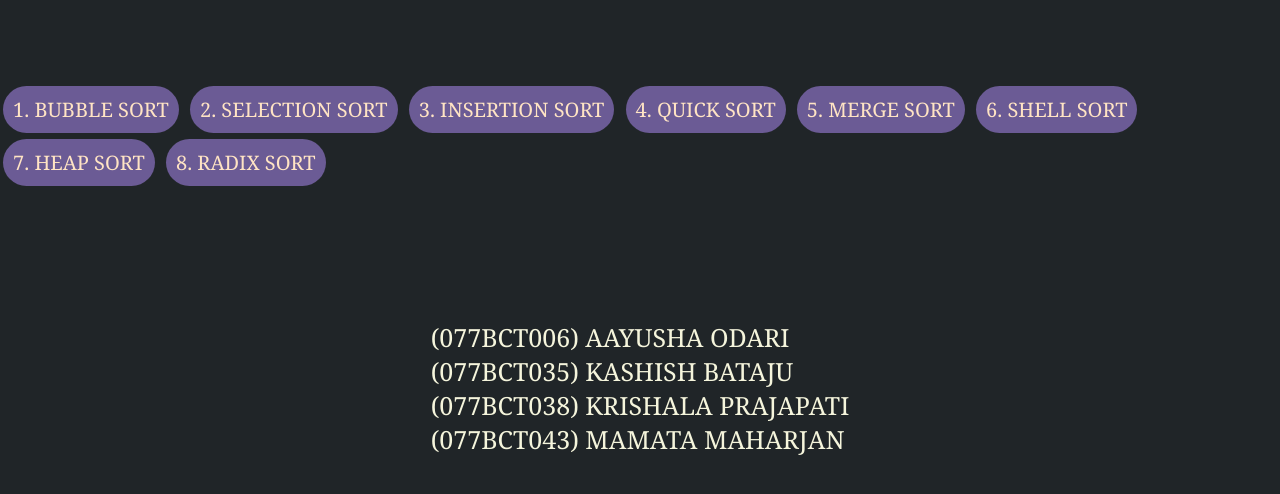
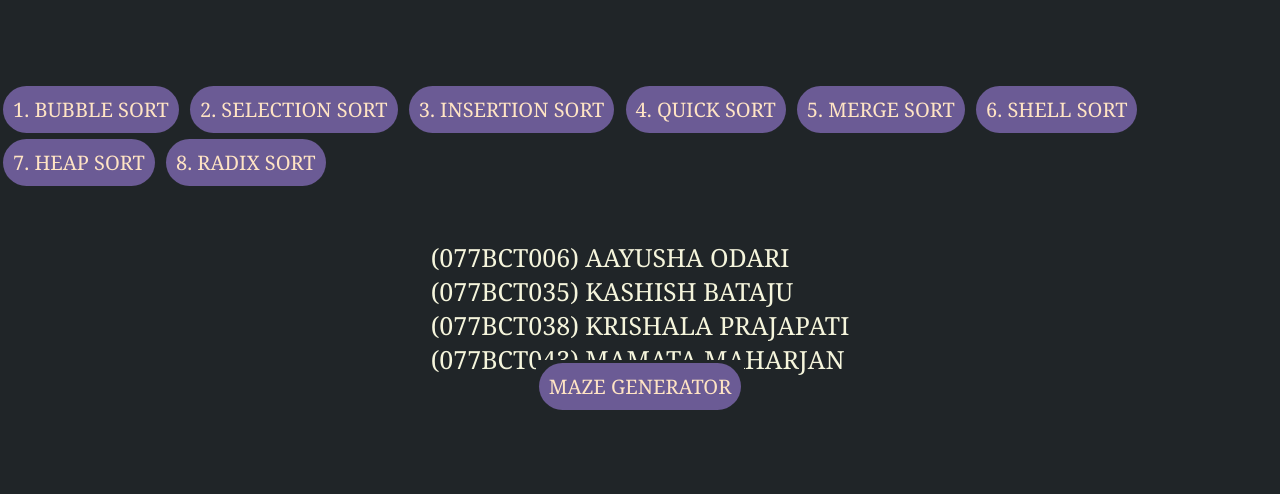
Before and after one commit to ayusao/VIZUO, a plain HTML site: page index.html in a window 1280 px wide. Shown: the part 264-758 px from the top of the page. Drawn offline with Linux system fonts and the light colour scheme.

Commit message:
index updated with maze

```diff
--- a/index.html
+++ b/index.html
@@ -1,25 +1,27 @@
 <!DOCTYPE html>
 <html lang="en">
+
 <head>
     <meta charset="UTF-8">
     <meta http-equiv="X-UA-Compatible" content="IE=edge">
     <meta name="viewport" content="width=device-width, initial-scale=1.0">
-        <link rel="stylesheet" href="style.css" />
+    <link rel="stylesheet" href="style.css" />
     <title>DSAProject</title>
 </head>
+
 <body>
     <h2>SORTING VISUALIZER</h2>
     <br>
     <div>
-        <button class = "btn" onclick = "lead(1)">1. BUBBLE SORT</button>
+        <button class="btn" onclick="lead(1)">1. BUBBLE SORT</button>
 
-        <button class = "btn" onclick = "lead(3)">2. SELECTION SORT</button>
-        <button class = "btn" onclick = "lead(2)">3. INSERTION SORT</button>
-        <button class = "btn" onclick = "lead(4)">4. QUICK SORT</button>
-        <button class = "btn" onclick = "lead(5)">5. MERGE SORT</button>
-        <button class = "btn" onclick = "lead(8)">6. SHELL SORT</button>
-        <button class = "btn" onclick = "lead(6)">7. HEAP SORT</button>
-        <button class = "btn" onclick = "lead(7)">8. RADIX SORT</button>
+        <button class="btn" onclick="lead(3)">2. SELECTION SORT</button>
+        <button class="btn" onclick="lead(2)">3. INSERTION SORT</button>
+        <button class="btn" onclick="lead(4)">4. QUICK SORT</button>
+        <button class="btn" onclick="lead(5)">5. MERGE SORT</button>
+        <button class="btn" onclick="lead(8)">6. SHELL SORT</button>
+        <button class="btn" onclick="lead(6)">7. HEAP SORT</button>
+        <button class="btn" onclick="lead(7)">8. RADIX SORT</button>
 
     </div>
     <p>
@@ -28,6 +30,10 @@
         (077BCT038) KRISHALA PRAJAPATI<br>
         (077BCT043) MAMATA MAHARJAN
     </p>
+    <div id="mazebutton">
+        <button class="btn" onclick="lead(8)">MAZE GENERATOR</button>
+    </div>
     <script src="script.js"></script>
 </body>
+
 </html>
--- a/script.js
+++ b/script.js
@@ -22,6 +22,9 @@ function lead(n){
         case 7:
             location.href = 'radixSort/radixMain.html';
             break;
+        case 8:
+            location.href = 'maze/maze.html';
+            break;
         default:
             location.href = 'shellSort/shell.html';
             break;
--- a/style.css
+++ b/style.css
@@ -21,14 +21,14 @@ h2{
 p{
     position: absolute;
     padding: 10 10px;
-    bottom : 10%;
+    bottom : 20%;
     color:beige;
     font-size: 25px;
     cursor: pointer;
 }
 
 body {
-    display: flex;
+    display:flex;
     align-items: center;
     justify-content: center;
     height: 100vh;
@@ -44,6 +44,12 @@ button {
     color:bisque;
     background-color: #6b5b95;
     border-color: #202528;
+    transition: background-color 0.3s;
+}
+
+#mazebutton {
+    margin-top: 500px;
+    position: absolute;
 }
 
 .btn:hover{
```
